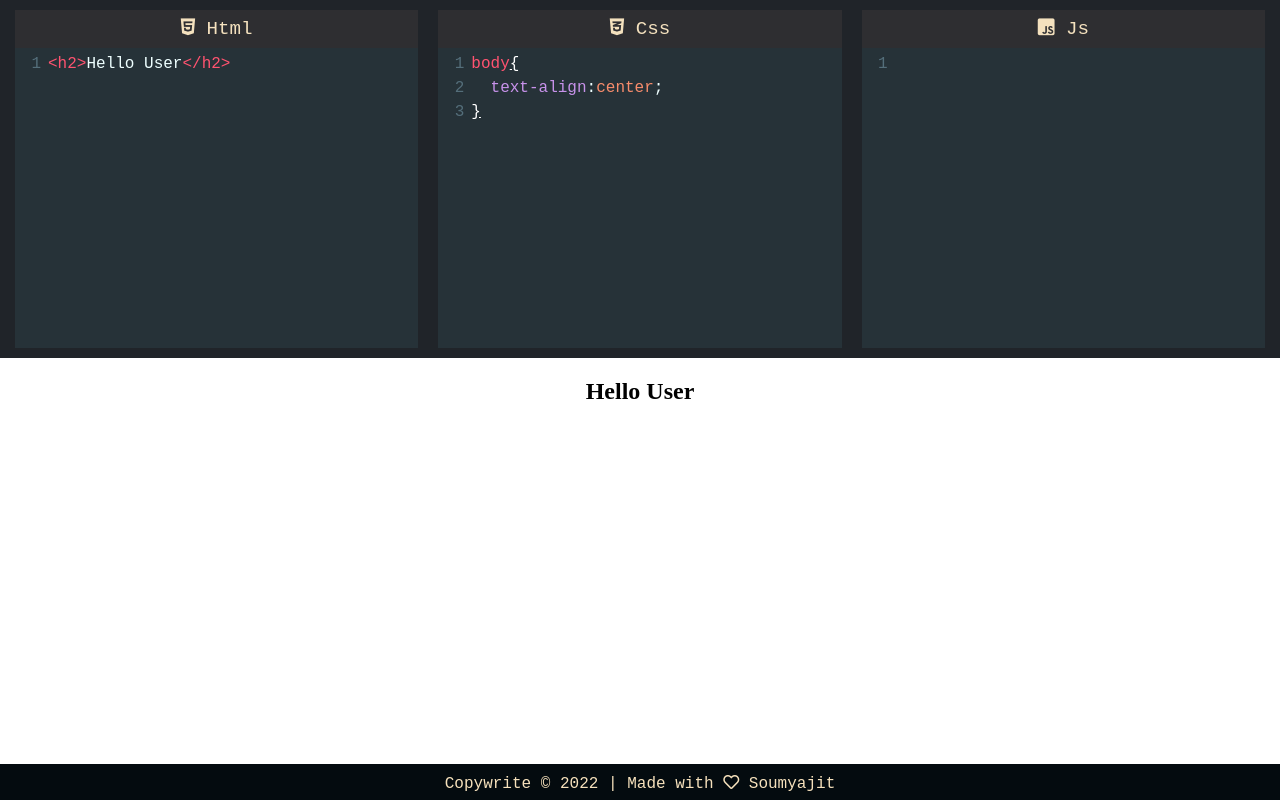
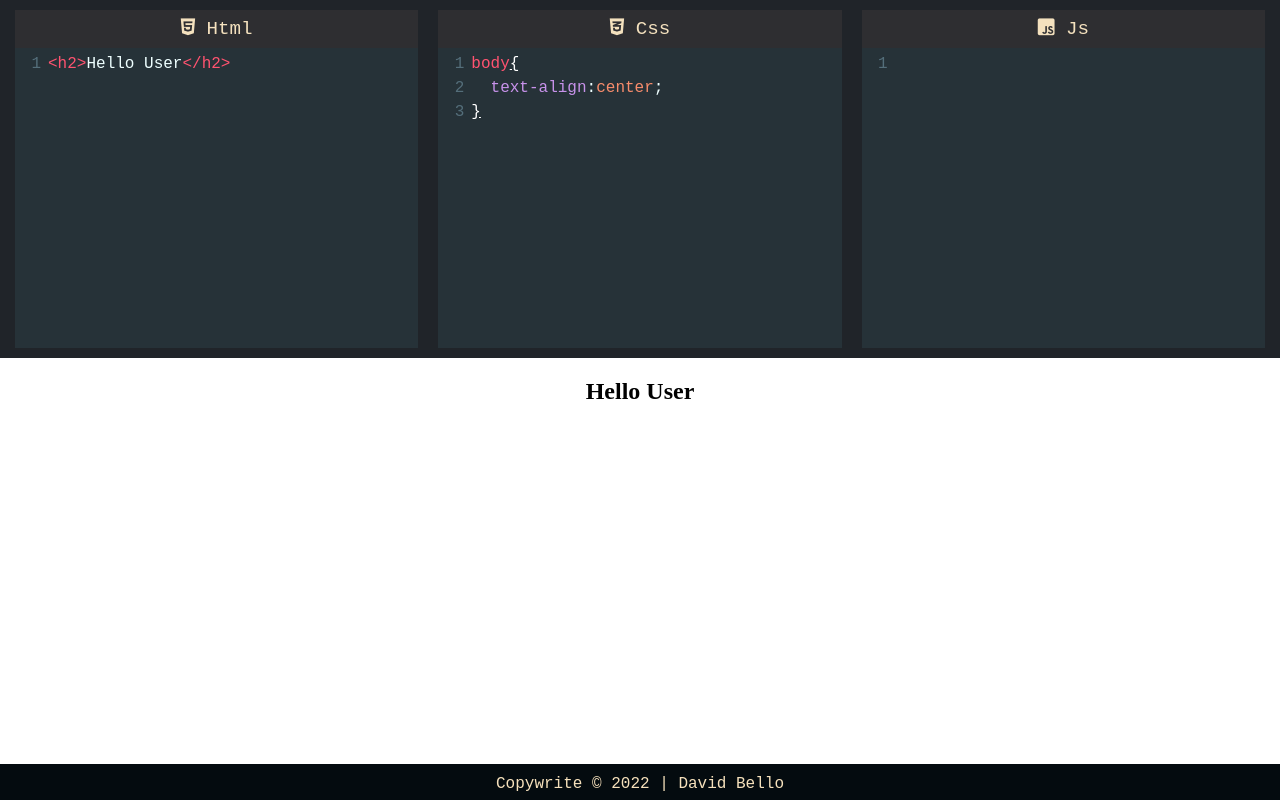
Before and after one commit to bellodavid/codetrix, a React (Create React App) app: page /web in a window 1280 px wide. Built offline with nearby package versions, Linux system fonts and the light colour scheme.

Commit message:
README updated

```diff
--- a/src/components/Footer.js
+++ b/src/components/Footer.js
@@ -9,9 +9,7 @@ function Footer() {
   return (
     <div>
       <Container fluid className="footer">
-        Copywrite © {year} | Made with <i className="far fa-heart"></i>{" "}
-        Soumyajit
-      </Container>
+        Copywrite © {year} | David Bello      </Container>
     </div>
   );
 }
--- a/src/components/Home.js
+++ b/src/components/Home.js
@@ -53,7 +53,7 @@ function Home() {
 
   return (
     <div
-      style={{ backgroundColor: "#2a283e", minHeight: "100vh", height: "auto" }}
+      style={{ backgroundColor: "black", minHeight: "100vh", height: "auto" }}
     >
       <Container style={wrapper}>
         <img src={sh1} alt="fig1" style={shape1} className="shape" />
```
Also changed, not shown: 2 other files (tests, documents, lock files or other folders).
